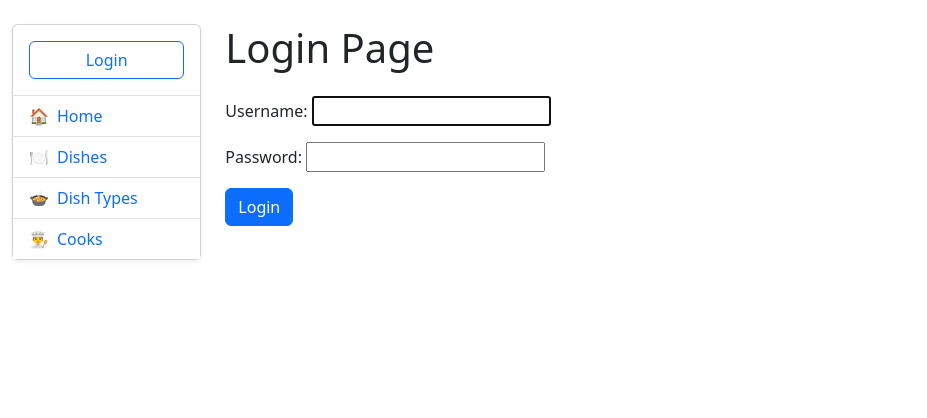
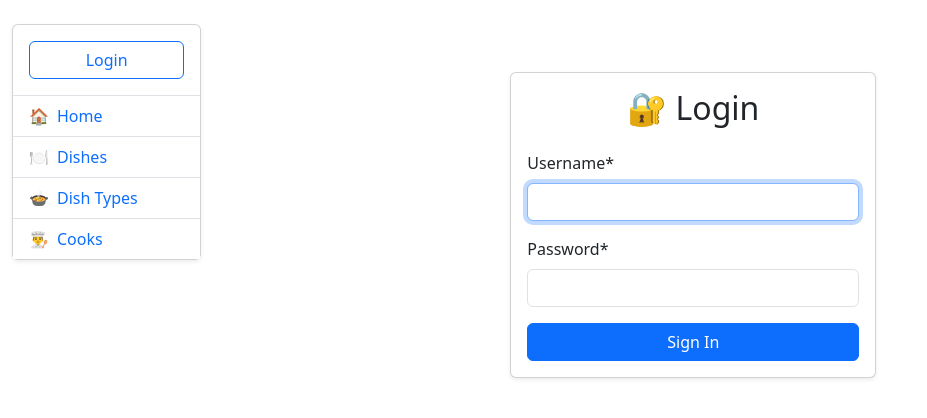
Before and after one commit to EduardoMoen/kitchen-service, a Django app: page /accounts/login/ in a window 1280 px wide. Shown: the top 418 px of the page, without its empty margins (0-927 px from the left). Run offline with Django 5.2, Linux system fonts and the light colour scheme; some libraries are stand-ins or nearby versions.

Commit message:
Style login and logout pages with Bootstrap cards

```diff
--- a/templates/registration/login.html
+++ b/templates/registration/login.html
@@ -1,12 +1,32 @@
 {% extends "base.html" %}
+{% load crispy_forms_filters %}
+
+{% block title %}Login{% endblock %}
 
 {% block content %}
-<h1>Login Page</h1>
+<div class="container mt-5">
+  <div class="row justify-content-center">
+    <div class="col-md-5">
 
-<form class="mt-4" action="{% url 'login' %}" method="post">
-  {% csrf_token %}
-  {{ form.as_p }}
-  <input class="btn btn-primary" type="submit" value="Login">
-  <input type="hidden" name="next" value="{{ next }}">
-</form>
+      <div class="card shadow-sm">
+        <div class="card-body">
+          <h2 class="text-center mb-4">🔐 Login</h2>
+
+          <form method="post">
+            {% csrf_token %}
+            {{ form|crispy }}
+
+            <div class="d-grid mt-3">
+              <button class="btn btn-primary" type="submit">
+                Sign In
+              </button>
+            </div>
+          </form>
+
+        </div>
+      </div>
+
+    </div>
+  </div>
+</div>
 {% endblock %}
```
Also changed, not shown: templates/registration/logged_out.html (+21 -3 lines), db.sqlite3.
